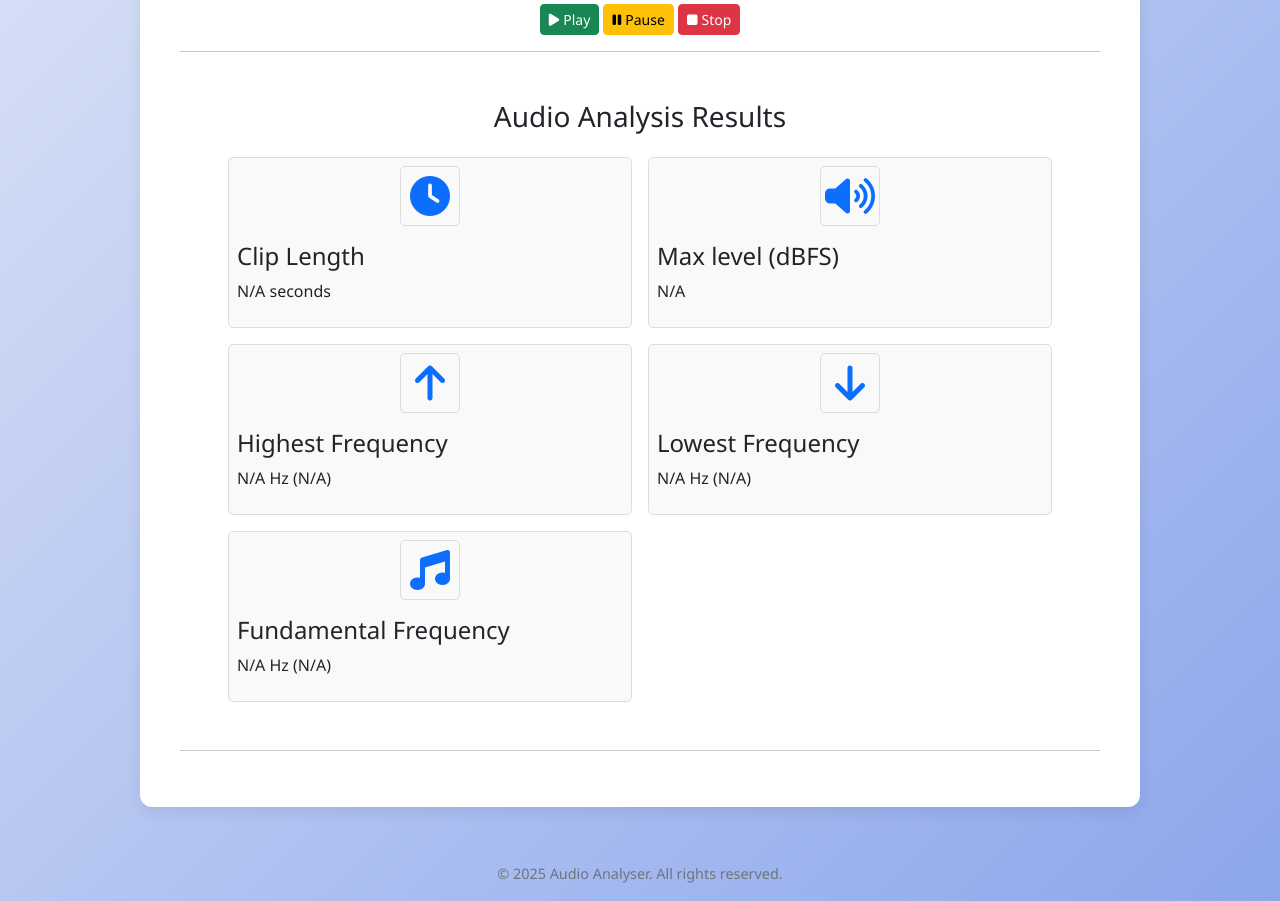
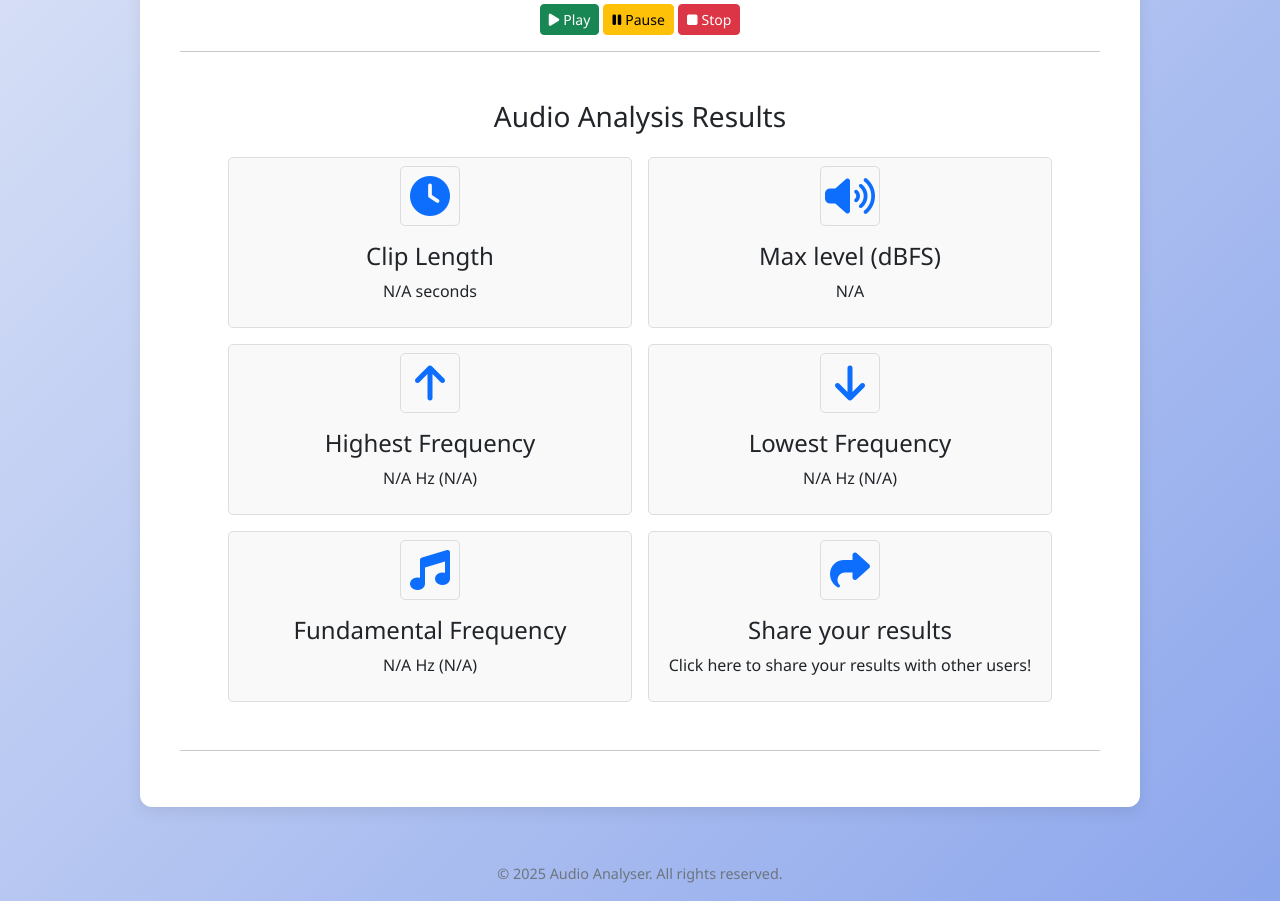
Before and after one commit to qwertytops/AudioAnalyser, a Flask app: page /analysis in a window 1280 px wide. Shown: the part 1068-1969 px from the top of the page. Run offline with Flask 3, Linux system fonts and the light colour scheme.

Commit message:
Fixed the results to work with dark mode and added a share option as well

```diff
--- a/app/templates/analysisView.html
+++ b/app/templates/analysisView.html
@@ -94,41 +94,50 @@
         <div id="data-area" class="text-center m-5">
             <h3 class="mb-4">Audio Analysis Results</h3>
             <div class="data-grid">
-                <div class="feature-card-static">
+                <div class="feature-card-static text-center">
                     <div class="feature-icon mx-auto">
                         <i class="fas fa-clock"></i>
                     </div>
                     <h4>Clip Length</h4>
                     <p><span id="clip-length">N/A</span> seconds</p>
                 </div>
-                <div class="feature-card-static">
+                <div class="feature-card-static text-center">
                     <div class="feature-icon mx-auto">
                         <i class="fas fa-volume-up"></i>
                     </div>
                     <h4>Max level (dBFS)</h4>
                     <p><span id="max-db">N/A</span></p>
                 </div>
-                <div class="feature-card-static">
+                <div class="feature-card-static text-center">
                     <div class="feature-icon mx-auto">
                         <i class="fas fa-arrow-up"></i>
                     </div>
                     <h4>Highest Frequency</h4>
                     <p><span id="highest-frequency">N/A</span> Hz (<span id="highest-pitch">N/A</span>)</p>
                 </div>
-                <div class="feature-card-static">
+                <div class="feature-card-static text-center">
                     <div class="feature-icon mx-auto">
                         <i class="fas fa-arrow-down"></i>
                     </div>
                     <h4>Lowest Frequency</h4>
                     <p><span id="lowest-frequency">N/A</span> Hz (<span id="lowest-pitch">N/A</span>)</p>
                 </div>
-                <div class="feature-card-static">
+                <div class="feature-card-static text-center">
                     <div class="feature-icon mx-auto">
                         <i class="fas fa-music"></i>
                     </div>
                     <h4>Fundamental Frequency</h4>
                     <p><span id="fundamental-frequency">N/A</span> Hz (<span id="fundamental-pitch">N/A</span>)</p>
                 </div>
+                <a href="share" class="text-decoration-none text-dark">
+                <div class="feature-card text-center">
+                    <div class="feature-icon mx-auto">
+                        <i class="fas fa-share"></i>
+                    </div>
+                    <h4>Share your results</h4>
+                    <p>Click here to share your results with other users!</p>
+                </div>
+                </a>
             </div>
         </div>
         <hr>
```
Also changed, not shown: app/static/css/analysisView.css (+42 -0 lines), app/static/css/introductoryView.css (line endings or trailing spaces).
